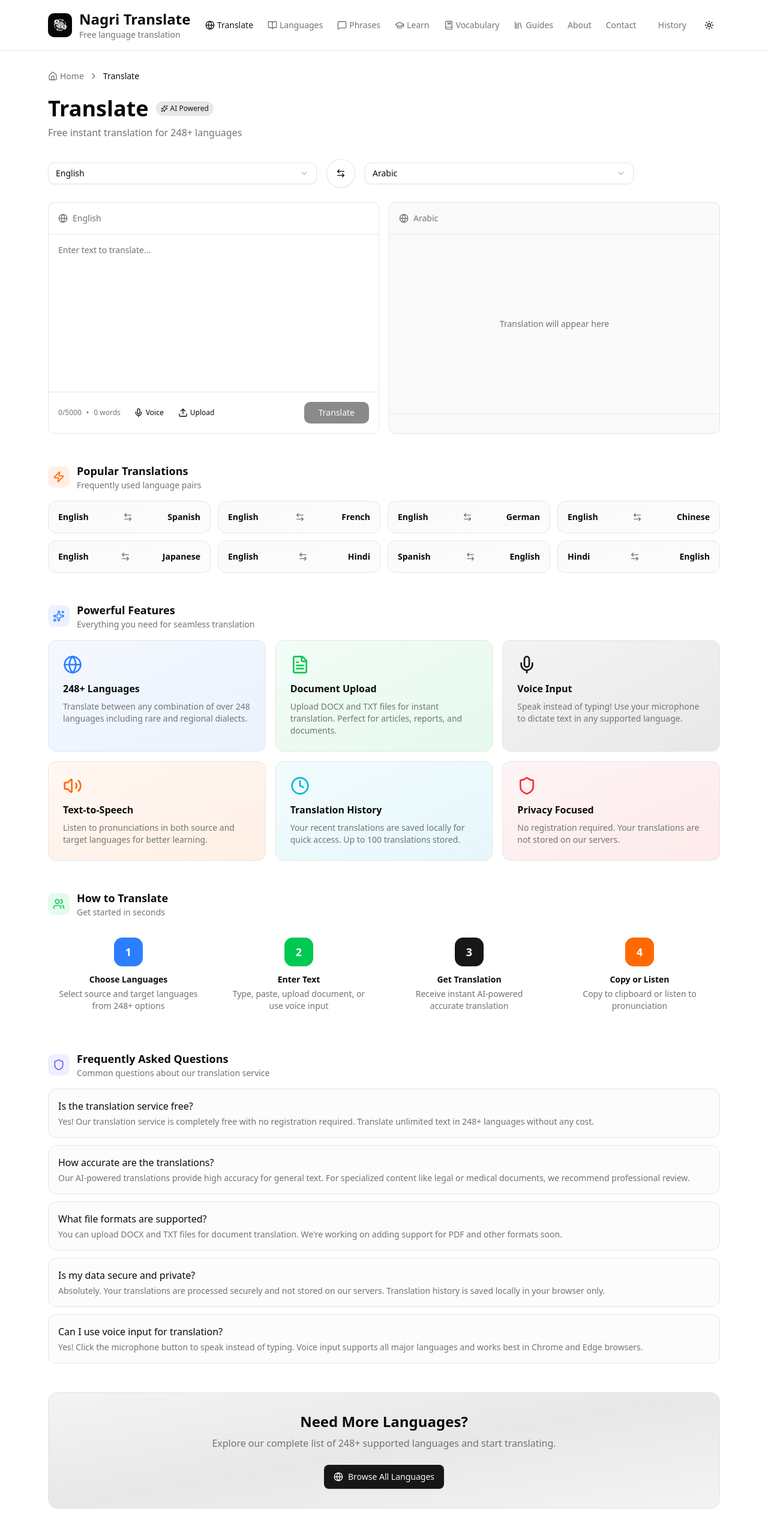
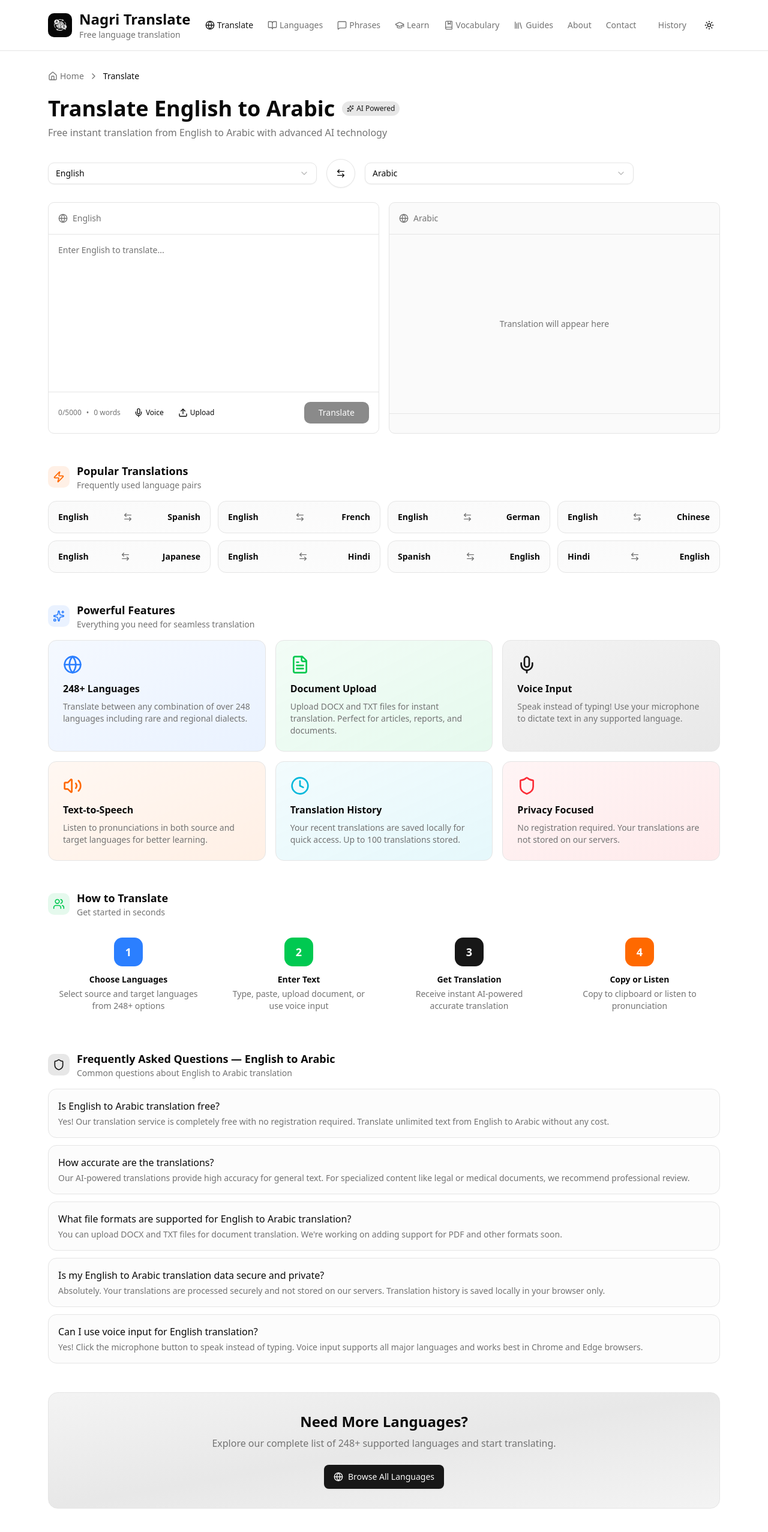
Before and after one commit to UmarAnsari333/nagritranslate, a Next.js app: page /ai-translate/english-to-arabic in a window 1280 px wide. Shown: the top 2554 px of the page at 60% size. Built offline with nearby package versions, Linux system fonts and the light colour scheme.

Commit message:
all langs date on tranlsaiton page fixed

```diff
--- a/src/app/ai-translate/[slug]/page.tsx
+++ b/src/app/ai-translate/[slug]/page.tsx
@@ -464,7 +464,7 @@ export default function GeneralTranslatePage() {
         >
           <div className="flex items-center gap-2 sm:gap-3 mb-2">
             <h1 className="text-2xl sm:text-3xl md:text-4xl font-bold">
-              Translate
+              {sourceLanguage?.label === 'Text' && targetLanguage?.label === 'Text' ? 'Translate' : `Translate ${sourceLanguage?.label || 'Text'} to ${targetLanguage?.label || 'Text'}`}
             </h1>
             <div className="px-2 py-1 bg-primary/10 text-primary text-xs font-medium rounded-full flex items-center gap-1">
               <Sparkles className="w-3 h-3" />
@@ -472,7 +472,7 @@ export default function GeneralTranslatePage() {
             </div>
           </div>
           <p className="text-muted-foreground">
-            Free instant translation for 248+ languages
+            Free instant translation from {sourceLanguage?.label || 'Text'} to {targetLanguage?.label || 'Text'} with advanced AI technology
           </p>
         </motion.div>
 
@@ -491,7 +491,7 @@ export default function GeneralTranslatePage() {
               onOpenChange={setIsSourceDropdownOpen}
             >
               <SelectTrigger className="bg-background border-border h-12 rounded-lg w-full">
-                <SelectValue placeholder="Select language" />
+                <SelectValue placeholder={`Select ${sourceLanguage?.label === 'Text' ? 'source' : 'source'} language`} />
               </SelectTrigger>
               <SelectContent className="rounded-lg max-h-80 overflow-y-auto">
                 {languages.map((lang) => (
@@ -517,6 +517,7 @@ export default function GeneralTranslatePage() {
               onClick={handleSwapLanguages}
               className="h-12 w-12 rounded-full"
               disabled={sourceLang === 'auto'}
+              title={`Swap ${sourceLanguage?.label || 'source'} and ${targetLanguage?.label || 'target'} languages`}
             >
               <ArrowLeftRight className="h-5 w-5" />
             </Button>
@@ -530,7 +531,7 @@ export default function GeneralTranslatePage() {
               onOpenChange={setIsTargetDropdownOpen}
             >
               <SelectTrigger className="bg-background border-border h-12 rounded-lg w-full">
-                <SelectValue placeholder="Select language" />
+                <SelectValue placeholder={`Select ${targetLanguage?.label === 'Text' ? 'target' : 'target'} language`} />
               </SelectTrigger>
               <SelectContent className="rounded-lg max-h-80 overflow-y-auto">
                 {languages.filter(l => l.value !== 'auto').map((lang) => (
@@ -573,7 +574,7 @@ export default function GeneralTranslatePage() {
                         size="sm"
                         onClick={() => speakText(inputText, 'input', sourceLang === 'auto' ? 'en' : sourceLang)}
                         className="h-7 w-7 sm:h-8 sm:w-8 p-0 rounded-full"
-                        title={isSpeakingInput ? "Stop speaking" : "Listen to input"}
+                        title={isSpeakingInput ? `Stop speaking in ${sourceLanguage?.label || 'source'}` : `Listen to ${sourceLanguage?.label || 'source'} text`}
                       >
                         {isSpeakingInput ? (
                           <StopCircle className="h-3.5 w-3.5 sm:h-4 sm:w-4 text-primary animate-pulse" />
@@ -610,7 +611,7 @@ export default function GeneralTranslatePage() {
                 value={inputText}
                 onChange={(e) => setInputText(e.target.value)}
                 onKeyDown={handleKeyDown}
-                placeholder={isListening ? "Listening... Speak now" : "Enter text to translate..."}
+                placeholder={isListening ? "Listening... Speak now" : `Enter ${sourceLanguage?.label === 'Text' ? 'text' : sourceLanguage?.label?.split(' ')[0] || 'text'} to translate...`}
                 className={`w-full h-48 sm:h-64 p-3 sm:p-4 bg-transparent resize-none focus:outline-none placeholder:text-muted-foreground text-sm ${isListening ? 'border-2 border-primary/50 rounded-lg' : ''}`}
                 disabled={isLoading}
               />
@@ -697,7 +698,7 @@ export default function GeneralTranslatePage() {
                           size="sm"
                           onClick={() => speakText(translatedText, 'output', targetLang)}
                           className="h-7 w-7 sm:h-8 sm:w-8 p-0 rounded-full"
-                          title={isSpeakingOutput ? "Stop speaking" : "Listen to translation"}
+                          title={isSpeakingOutput ? `Stop speaking in ${targetLanguage?.label || 'target'}` : `Listen to ${targetLanguage?.label || 'target'} translation`}
                         >
                           {isSpeakingOutput ? (
                             <StopCircle className="h-3.5 w-3.5 sm:h-4 sm:w-4 text-primary animate-pulse" />
@@ -948,36 +949,54 @@ export default function GeneralTranslatePage() {
           className="mt-12"
         >
           <div className="flex items-center gap-2 sm:gap-3 mb-4">
-            <div className="p-2 bg-indigo-500/10 rounded-lg">
-              <Shield className="w-5 h-5 text-indigo-500" />
+            <div className="p-2 bg-primary/10 rounded-lg">
+              <Shield className="w-5 h-5 text-primary" />
             </div>
             <div>
-              <h3 className="text-base sm:text-lg font-semibold">Frequently Asked Questions</h3>
+              <h3 className="text-base sm:text-lg font-semibold">
+                Frequently Asked Questions — {sourceLanguage?.label || 'Source'} to {targetLanguage?.label || 'Target'}
+              </h3>
               <p className="text-sm text-muted-foreground">
-                Common questions about our translation service
+                Common questions about {sourceLanguage?.label || 'source'} to {targetLanguage?.label || 'target'} translation
               </p>
             </div>
           </div>
           <div className="space-y-3">
             <div className="p-3 sm:p-4 bg-muted/30 rounded-xl border">
-              <h4 className="font-medium mb-1">Is the translation service free?</h4>
-              <p className="text-sm text-muted-foreground">Yes! Our translation service is completely free with no registration required. Translate unlimited text in 248+ languages without any cost.</p>
+              <h4 className="font-medium mb-1">
+                Is {sourceLanguage?.label || 'source'} to {targetLanguage?.label || 'target'} translation free?
+              </h4>
+              <p className="text-sm text-muted-foreground">
+                Yes! Our translation service is completely free with no registration required. Translate unlimited text from {sourceLanguage?.label || 'source'} to {targetLanguage?.label || 'target'} without any cost.
+              </p>
             </div>
             <div className="p-3 sm:p-4 bg-muted/30 rounded-xl border">
               <h4 className="font-medium mb-1">How accurate are the translations?</h4>
               <p className="text-sm text-muted-foreground">Our AI-powered translations provide high accuracy for general text. For specialized content like legal or medical documents, we recommend professional review.</p>
             </div>
             <div className="p-3 sm:p-4 bg-muted/30 rounded-xl border">
-              <h4 className="font-medium mb-1">What file formats are supported?</h4>
-              <p className="text-sm text-muted-foreground">You can upload DOCX and TXT files for document translation. We're working on adding support for PDF and other formats soon.</p>
+              <h4 className="font-medium mb-1">
+                What file formats are supported for {sourceLanguage?.label || 'source'} to {targetLanguage?.label || 'target'} translation?
+              </h4>
+              <p className="text-sm text-muted-foreground">
+                You can upload DOCX and TXT files for document translation. We're working on adding support for PDF and other formats soon.
+              </p>
             </div>
             <div className="p-3 sm:p-4 bg-muted/30 rounded-xl border">
-              <h4 className="font-medium mb-1">Is my data secure and private?</h4>
-              <p className="text-sm text-muted-foreground">Absolutely. Your translations are processed securely and not stored on our servers. Translation history is saved locally in your browser only.</p>
+              <h4 className="font-medium mb-1">
+                Is my {sourceLanguage?.label || 'source'} to {targetLanguage?.label || 'target'} translation data secure and private?
+              </h4>
+              <p className="text-sm text-muted-foreground">
+                Absolutely. Your translations are processed securely and not stored on our servers. Translation history is saved locally in your browser only.
+              </p>
             </div>
             <div className="p-3 sm:p-4 bg-muted/30 rounded-xl border">
-              <h4 className="font-medium mb-1">Can I use voice input for translation?</h4>
-              <p className="text-sm text-muted-foreground">Yes! Click the microphone button to speak instead of typing. Voice input supports all major languages and works best in Chrome and Edge browsers.</p>
+              <h4 className="font-medium mb-1">
+                Can I use voice input for {sourceLanguage?.label || 'source'} translation?
+              </h4>
+              <p className="text-sm text-muted-foreground">
+                Yes! Click the microphone button to speak instead of typing. Voice input supports all major languages and works best in Chrome and Edge browsers.
+              </p>
             </div>
           </div>
         </motion.div>
```
